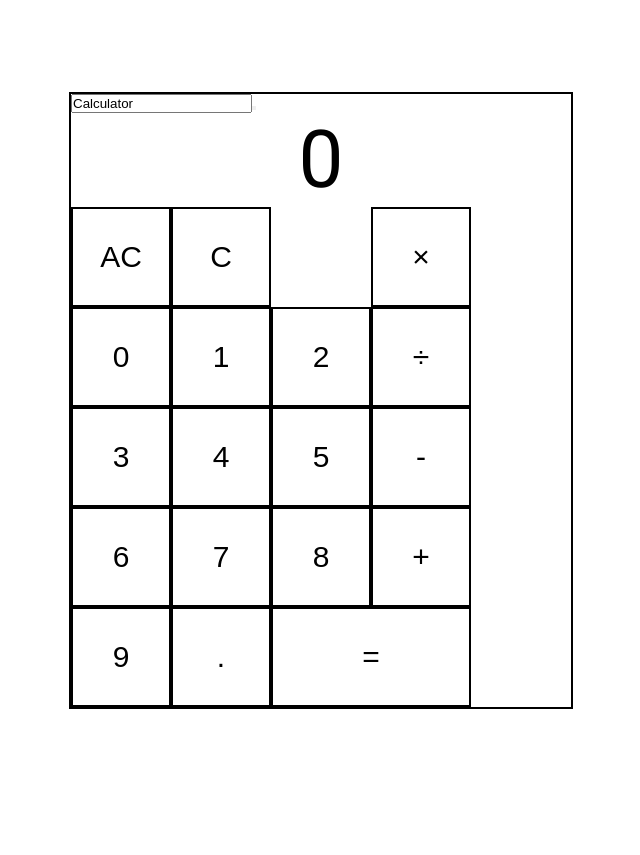
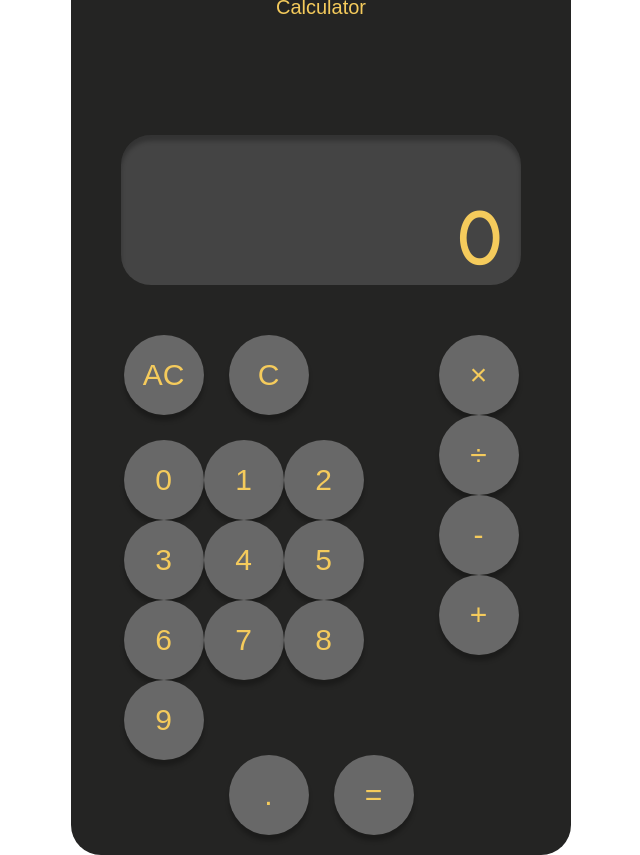
Before and after one commit to deivgin/calculator, a React app: page / in a window 1280 px wide. Shown: the whole page, without its empty margins (319-959 px from the left). Before the commit the page ends 800 px from the top, so only its background shows below. Built offline with nearby package versions, Linux system fonts and the light colour scheme.

Commit message:
Basic Styling

```diff
--- a/src/components/Calculator/components/CalculatorName.tsx
+++ b/src/components/Calculator/components/CalculatorName.tsx
@@ -1,4 +1,4 @@
-import { useState } from "react";
+import { useState, useRef } from "react";
 
 interface Props {
   calcName: string;
@@ -6,15 +6,20 @@ interface Props {
 }
 
 const CalculatorName: React.FC<Props> = ({ changeCalcName }) => {
+  const inputRef = useRef<HTMLInputElement>(null);
   const [value, setValue] = useState("Calculator");
   return (
     <form
+      className="calculator__name"
       onSubmit={(e) => {
         e.preventDefault();
         changeCalcName(value);
+        inputRef.current?.blur();
+        console.log("submited");
       }}
     >
       <input
+        ref={inputRef}
         type="text"
         value={value}
         onChange={(e) => setValue(e.target.value)}
--- a/src/styles/_calculator.scss
+++ b/src/styles/_calculator.scss
@@ -1,35 +1,56 @@
 .calculator {
-  border: solid 2px #000;
-  width: 50rem;
-
+  display: flex;
+  flex-direction: column;
+  align-items: center;
+  background-color: var(--colorDark);
+  border-radius: 3rem;
+  padding: 2rem 5rem;
   &__name {
     font-size: 4rem;
     text-align: center;
   }
 
   &__button {
-    background-color: inherit;
-    border: solid 0.2rem #000;
+    background-color: var(--colorGreyLight);
+    color: var(--colorPrimary);
+    border: none;
+    border-radius: 50%;
     font-size: 3rem;
     width: var(--buttonSize);
     height: var(--buttonSize);
-    &:hover {
-      cursor: pointer;
-      transform: scale(1.05);
-    }
+    box-shadow: 0 0.6rem 0.4rem rgb(0, 0, 0, 0.25);
+    transition: all 0.2s;
+    cursor: pointer;
+
     &:active {
-      transform: scale(1);
+      transform: translateY(1);
+      box-shadow: 0 0.4rem 0.4rem rgb(0, 0, 0, 0.25);
     }
   }
 
   &__screen {
+    color: var(--colorPrimary);
+    background-color: var(--colorGrey);
+    width: 40rem;
+    height: 15rem;
+    margin-bottom: 5rem;
+    margin-top: 10rem;
+    border-radius: 3rem;
+    display: flex;
+    flex-direction: column;
+    justify-content: flex-end;
+    align-items: flex-end;
+    box-shadow: inset 0 0.6rem 0.4rem rgb(0, 0, 0, 0.25);
     .calculation {
       font-size: 2rem;
+      margin-right: 2rem;
+      color: var(--colorGreyLight);
     }
 
     .number {
       text-align: center;
       font-size: 8rem;
+      margin-right: 2rem;
     }
   }
 }
--- /dev/null
+++ b/src/styles/_calculatorName.scss
@@ -0,0 +1,18 @@
+.calculator__name {
+  margin: 1rem;
+  input {
+    width: 100%;
+    font-size: 2rem;
+    border: none;
+    text-align: center;
+    background-color: inherit;
+    color: var(--colorPrimary);
+    &:focus {
+      outline: none;
+    }
+  }
+
+  button {
+    display: none;
+  }
+}
--- a/src/styles/_pad.scss
+++ b/src/styles/_pad.scss
@@ -4,6 +4,7 @@
   display: grid;
   grid-template-columns: repeat(4, var(--buttonSize));
   grid-template-rows: repeat(5, var(--buttonSize));
+  gap: 2.5rem;
   &__numbers {
     grid-column: 1/4;
     grid-row: 2/6;
@@ -16,9 +17,8 @@
 
   &__actions {
     &--equal {
-      grid-column: 3/5;
+      grid-column: 3/4;
       grid-row: 5/6;
-      width: calc(2 * var(--buttonSize));
     }
 
     &--dot {
--- a/src/styles/_variables.scss
+++ b/src/styles/_variables.scss
@@ -1,3 +1,7 @@
-:root{
-    --buttonSize: 10rem;
+:root {
+  --buttonSize: 8rem;
+  --colorDark: #242423;
+  --colorGrey: #444444;
+  --colorPrimary: #f5cb5c;
+  --colorGreyLight: #686868;
 }
--- a/src/styles/index.scss
+++ b/src/styles/index.scss
@@ -1,7 +1,8 @@
 @use './calculator';
 @use './variables';
 @use './pad';
-@import url("https://fonts.googleapis.com/css2?family=Roboto&display=swap");
+@use './calculatorName';
+@import url("https://fonts.googleapis.com/css2?family=Sen&display=swap");
 
 * {
   margin: 0;
@@ -12,7 +13,7 @@ html {
   font-size: 62.5%;
 }
 body {
-  font-family: "Roboto", sans-serif;
+  font-family: "Sen", sans-serif;
   box-sizing: border-box;
 }
 
```
Also changed, not shown: 1 other file (tests, documents, lock files or other folders).
